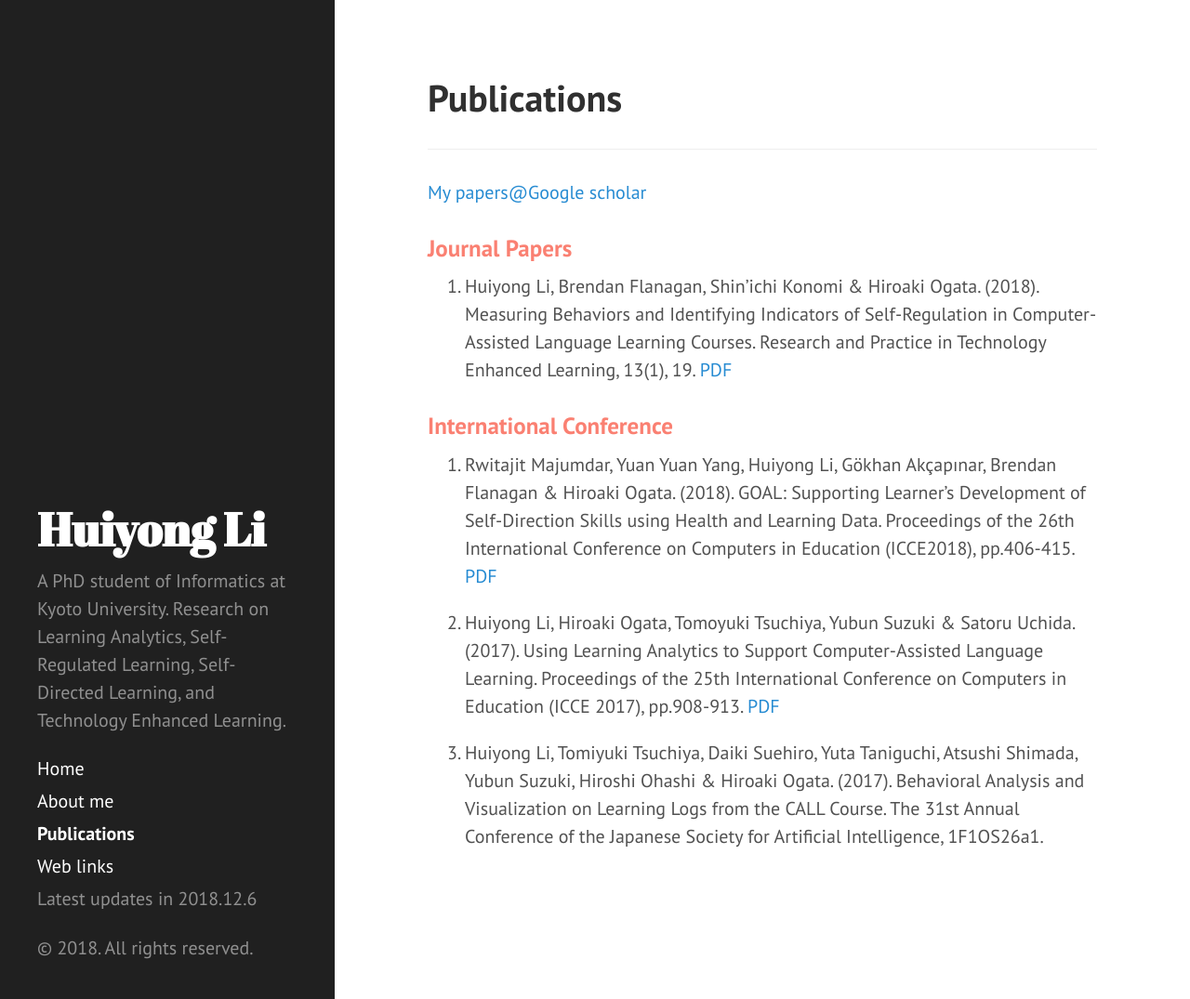
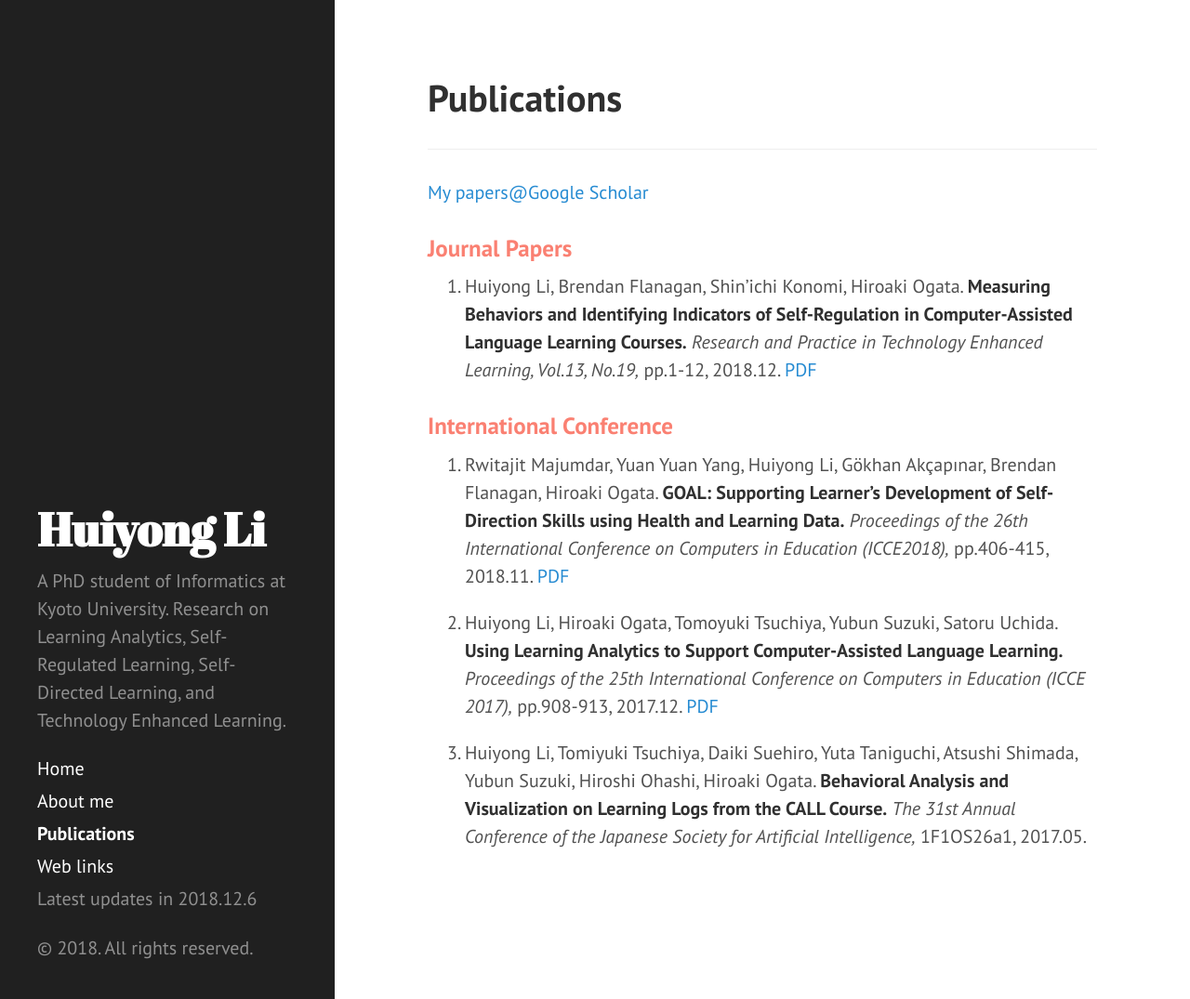
Before and after one commit to li-huiyong/li-huiyong.github.io, a Jekyll site: the page built from publications.md, in a window 1280 px wide and 1075 px high. Shown: the whole window at 93% size. Built offline with Jekyll 4.4.1, drawn with Linux system fonts in a browser that asks for light colours.

Commit message:
Move published date at the end

```diff
--- a/publications.md
+++ b/publications.md
@@ -5,14 +5,14 @@
 
 ___
 
-[My papers@Google scholar](https://scholar.google.com/citations?user=TlruLP0AAAAJ&hl=en)
+[My papers@Google Scholar](https://scholar.google.com/citations?user=TlruLP0AAAAJ&hl=en){:target="_blank"}
 
 ### <span style="color: Salmon; ">Journal Papers</span>
-1. Huiyong Li, Brendan Flanagan, Shin’ichi Konomi & Hiroaki Ogata. (2018). Measuring Behaviors and Identifying Indicators of Self-Regulation in Computer-Assisted Language Learning Courses. Research and Practice in Technology Enhanced Learning, 13(1), 19. [PDF](https://rdcu.be/bcFJv)
+1. Huiyong Li, Brendan Flanagan, Shin’ichi Konomi, Hiroaki Ogata. **Measuring Behaviors and Identifying Indicators of Self-Regulation in Computer-Assisted Language Learning Courses.** _Research and Practice in Technology Enhanced Learning, Vol.13, No.19,_ pp.1-12, 2018.12. [PDF](https://rdcu.be/bcFJv){:target="_blank"}
 
 ### <span style="color: Salmon; ">International Conference</span>
-1. Rwitajit Majumdar, Yuan Yuan Yang, Huiyong Li, Gökhan Akçapınar, Brendan Flanagan & Hiroaki Ogata. (2018). GOAL: Supporting Learner's Development of Self-Direction Skills using Health and Learning Data. Proceedings of the 26th International Conference on Computers in Education (ICCE2018), pp.406-415. [PDF](https://www.researchgate.net/publication/329191709_GOAL_Supporting_Learner%27s_Development_of_Self-Direction_Skills_using_Health_and_Learning_Data)
+1. Rwitajit Majumdar, Yuan Yuan Yang, Huiyong Li, Gökhan Akçapınar, Brendan Flanagan, Hiroaki Ogata. **GOAL: Supporting Learner's Development of Self-Direction Skills using Health and Learning Data.** _Proceedings of the 26th International Conference on Computers in Education (ICCE2018),_ pp.406-415, 2018.11. [PDF](https://www.researchgate.net/publication/329191709_GOAL_Supporting_Learner%27s_Development_of_Self-Direction_Skills_using_Health_and_Learning_Data){:target="_blank"}
 
-2. Huiyong Li, Hiroaki Ogata, Tomoyuki Tsuchiya, Yubun Suzuki & Satoru Uchida. (2017). Using Learning Analytics to Support Computer-Assisted Language Learning. Proceedings of the 25th International Conference on Computers in Education (ICCE 2017), pp.908-913. [PDF](https://www.researchgate.net/profile/Huiyong_Li5/publication/321874981_Using_Learning_Analytics_to_Support_Computer-Assisted_Language_Learning/links/5a378b77a6fdcc769fd82f98/Using-Learning-Analytics-to-Support-Computer-Assisted-Language-Learning.pdf)
+2. Huiyong Li, Hiroaki Ogata, Tomoyuki Tsuchiya, Yubun Suzuki, Satoru Uchida. **Using Learning Analytics to Support Computer-Assisted Language Learning.** _Proceedings of the 25th International Conference on Computers in Education (ICCE 2017),_ pp.908-913, 2017.12. [PDF](https://www.researchgate.net/profile/Huiyong_Li5/publication/321874981_Using_Learning_Analytics_to_Support_Computer-Assisted_Language_Learning/links/5a378b77a6fdcc769fd82f98/Using-Learning-Analytics-to-Support-Computer-Assisted-Language-Learning.pdf){:target="_blank"}
 
-3. Huiyong Li, Tomiyuki Tsuchiya, Daiki Suehiro, Yuta Taniguchi, Atsushi Shimada, Yubun Suzuki, Hiroshi Ohashi & Hiroaki Ogata. (2017). Behavioral Analysis and Visualization on Learning Logs from the CALL Course. The 31st Annual Conference of the Japanese Society for Artificial Intelligence, 1F1OS26a1.
+3. Huiyong Li, Tomiyuki Tsuchiya, Daiki Suehiro, Yuta Taniguchi, Atsushi Shimada, Yubun Suzuki, Hiroshi Ohashi, Hiroaki Ogata. **Behavioral Analysis and Visualization on Learning Logs from the CALL Course.** _The 31st Annual Conference of the Japanese Society for Artificial Intelligence,_ 1F1OS26a1, 2017.05.
```
